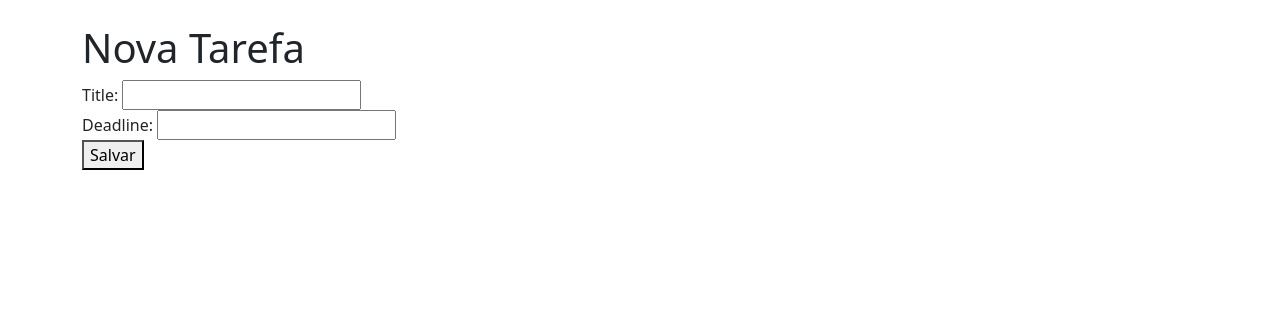
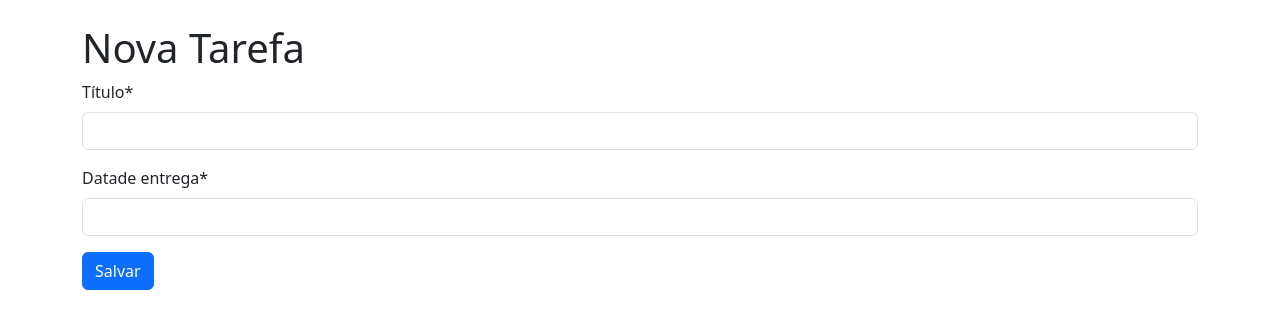
Before and after one commit to lucasbizachi/twtodo, a Django app: page /create in a window 1280 px wide. Shown: the part 56-385 px from the top of the page. Run offline with Django 5.2, Linux system fonts and the light colour scheme; some libraries are stand-ins or nearby versions.

Commit message:
concluindo campos e models

```diff
--- a/setup/urls.py
+++ b/setup/urls.py
@@ -20,6 +20,6 @@ from todos.views import TodoListView, TodoCreateView
 
 urlpatterns = [
     path('admin/', admin.site.urls),
-    path('',TodoListView.as_view()),
-    path('create', TodoCreateView.as_view()),
+    path('',TodoListView.as_view(), name="todo_list"),
+    path('create', TodoCreateView.as_view(), name="todo_create"),
 ]
--- a/todos/models.py
+++ b/todos/models.py
@@ -1,7 +1,7 @@
 from django.db import models
 
 class Todo(models.Model):
-    title = models.CharField(max_length=100, null=False, blank=False)
+    title = models.CharField(verbose_name="Título", max_length=100, null=False, blank=False)
     created_at = models.DateTimeField( auto_now_add=True, null=False, blank=False)
-    deadline = models.DateTimeField(null=False, blank=False)
+    deadline = models.DateTimeField( verbose_name="Datade entrega", null=False, blank=False)
     finished_at = models.DateTimeField(null=True)
--- a/todos/templates/todos/todo_form.html
+++ b/todos/templates/todos/todo_form.html
@@ -1,3 +1,4 @@
+{% load crispy_forms_tags %}
 <!doctype html>
 <html lang="pt-br">
   <head>
@@ -16,9 +17,9 @@
     <main class="container">
       <h1>Nova Tarefa</h1>
         <form method="POST">
-            {% csrf_token %}
-            {{form}}
-        <button type="submit">Salvar</button>
+          {% csrf_token %}
+          {{form|crispy }}
+          <button type="submit" class="btn btn-primary">Salvar</buttom>
         </form>
       </main>
 
--- a/todos/templates/todos/todo_list.html
+++ b/todos/templates/todos/todo_list.html
@@ -47,6 +47,9 @@
             {% else %}
               <p>Não há tarefas cadastradas.</p>
         {% endif %}
+
+        <a href="{%url 'todo_create'%}"  class="btn btn-primary"> Nova Tarefa</a>
+
       </main>
 
 
--- a/todos/views.py
+++ b/todos/views.py
@@ -1,5 +1,6 @@
 from .models import Todo
 from django.views.generic import ListView, CreateView
+from django.urls import reverse_lazy
 
 #def todo_list(request):
     #todos= Todo.objects.all()
@@ -11,3 +12,4 @@ class TodoListView(ListView):
 class TodoCreateView(CreateView):
     model = Todo
     fields = ["title", "deadline"]
+    success_url = reverse_lazy("todo_list")
```
Also changed, not shown: setup/settings.py (+14 -1 lines), db.sqlite3.
